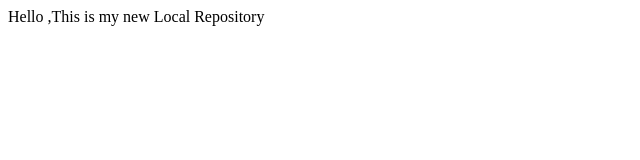
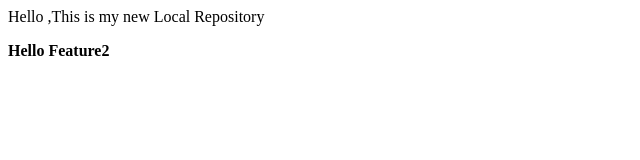
Before and after one commit to poojitha-8481/local_repo, a plain HTML site: page index.html in a window 1280 px wide. Shown: the whole page, without its empty margins (0-640 px from the left). Drawn offline with Linux system fonts and the light colour scheme.

Commit message:
Added bold line

```diff
--- a/index.html
+++ b/index.html
@@ -1 +1,2 @@
 <p>Hello ,This is my new Local Repository</p>
+<b>Hello Feature2</b>
```
